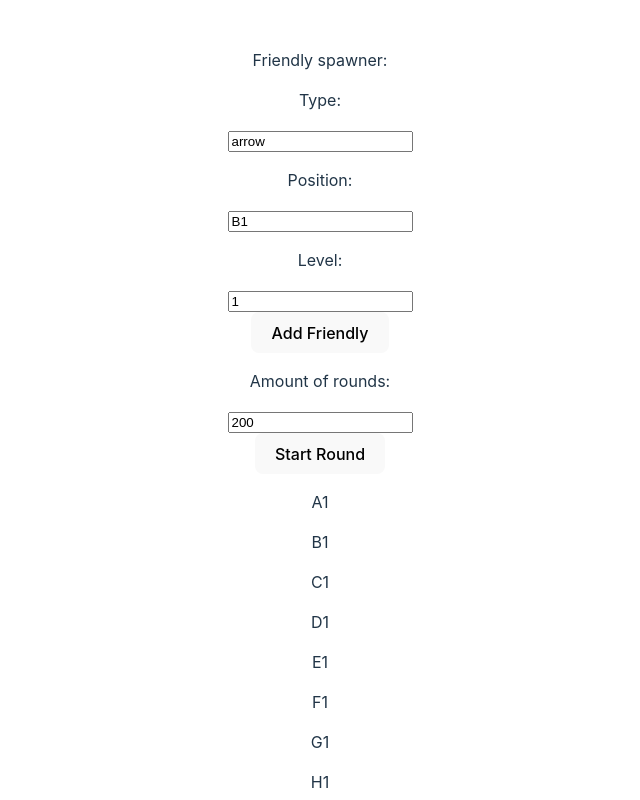
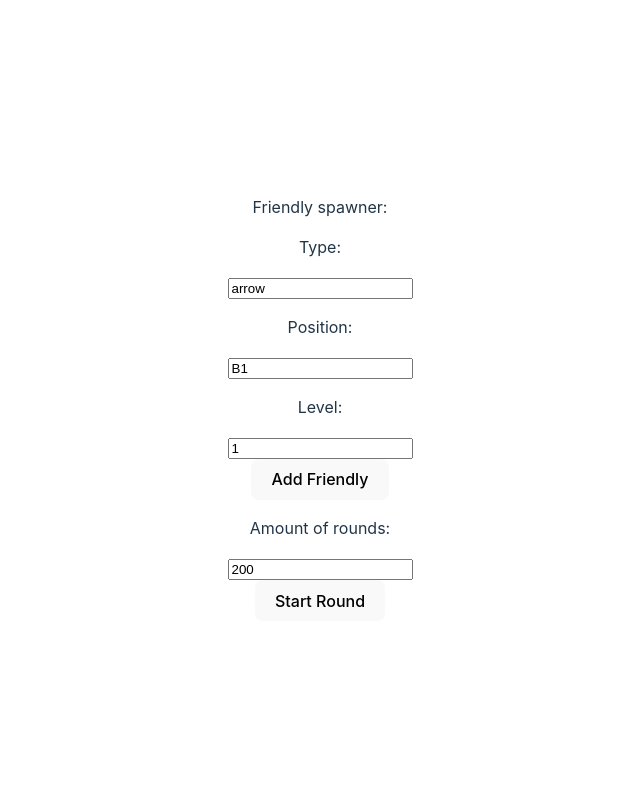
Before and after one commit to daefron/spreadsheet-creep, a React (Vite) app: page / in a window 1280 px wide. Shown: the top 800 px of the page, without its empty margins (320-960 px from the left). Built offline with nearby package versions, Linux system fonts and the light colour scheme.

Commit message:
got grid to display entities moves in real time

```diff
--- a/src/Game Logic/Engine.jsx
+++ b/src/Game Logic/Engine.jsx
@@ -1,4 +1,4 @@
-import { useState } from "react";
+import { useState, useEffect } from "react";
 export default function EngineOutput() {
   const [activeEntities, setActiveEntities] = useState([]);
   const [graveyard, setGraveyard] = useState([]);
@@ -230,10 +230,9 @@ export default function EngineOutput() {
         let spotFree = true;
         activeEntities.forEach((entity) => {
           if (entity.position == newPosition) {
-            return spotFree = false;
+            return (spotFree = false);
           }
         });
-        console.log(spotFree);
         if (spotFree == true) {
           currentEntity.speedCharge = 0;
           currentEntity.position = newPosition;
@@ -393,7 +392,7 @@ export default function EngineOutput() {
       activeEntities.forEach((entity) => {
         entityTurn(entity);
       });
-      GameboardRender();
+      updateGameboardEntities();
       console.log("Turn " + currentTurn + " over.");
     }
 
@@ -518,48 +517,29 @@ export default function EngineOutput() {
     setFriendlyLevel(e.target.value);
   }
 
-  function initialGameboard() {
+  //handles making a usable array for the grid renderer
+  const [gameboardEntities, setGameboardEntities] = useState([]);
+  function updateGameboardEntities() {
     let grid = [];
     const boardWidth = ["A", "B", "C", "D", "E", "F", "G", "H", "I", "J"];
     for (let h = 1; h < 10; h++) {
-      boardWidth.forEach((element) => grid.push(element + h));
-    }
-    return grid;
-  }
-  const [gameboardEntities, setGameboardEntities] = useState(
-    initialGameboard()
-  );
-
-  function updateGameboardEntities() {
-    activeEntities.forEach((entity) => {
-      gameboardEntities.forEach((position) => {
-        //if position on grid is default and entity position => make entity name
-        if (
-          position == entity.position &&
-          position == gameboard[gameboardEntities.indexOf(position)]
-        ) {
-          gameboardEntities.splice(
-            [gameboardEntities.indexOf(entity.position)],
-            1,
-            entity.name
-          );
-        }
-        //if position on grid is not the entities position and the position is the entities name => make default name
-        else if (position !== entity.position && position == entity.name) {
-          gameboardEntities.splice(
-            [gameboardEntities.indexOf(position)],
-            1,
-            gameboard[gameboardEntities.indexOf(position)]
-          );
+      boardWidth.forEach((element) => {
+        let entityMade = false;
+        activeEntities.forEach((entity) => {
+          if (entity.position == element + h) {
+            grid.push(entity.name);
+            entityMade = true;
+          }
+        });
+        if ((entityMade == false)) {
+          grid.push(element + h);
         }
       });
-      console.log(entity.position);
-    });
-    // setGameboardEntities(gameboardEntities);
+    }
+    setGameboardEntities(grid);
   }
 
   function GameboardRender() {
-    updateGameboardEntities();
     return (
       <div>
         {gameboardEntities.map((position) => {
@@ -568,49 +548,6 @@ export default function EngineOutput() {
       </div>
     );
   }
-  //renders the grid to the DOM
-  //THIS IS VERY BROKEN
-  // const [gameboardGrid, setGameboardGrid] = useState([]);
-  // function updateGameboardGrid() {
-  //   let gameboardPositions = [];
-  //   gameboard.forEach((entity, position) => {
-  //     gameboardPositions.push(position);
-  //   });
-  //   gameboard.forEach((entity, position) => {
-  //     let positionIndex = gameboardPositions.indexOf(position);
-  //     if (gameboardGrid[positionIndex] == undefined) {
-  //       if (entity !== undefined) {
-  //         return gameboardGrid.push(
-  //           <p key={position}>
-  //             {position} {entity.name}
-  //           </p>
-  //         );
-  //       } else {
-  //         return gameboardGrid.push(<p key={position}>{position}</p>);
-  //       }
-  //     } else {
-  //       if (entity !== undefined) {
-  //         return gameboardGrid.splice(
-  //           gameboardGrid.indexOf(positionIndex),
-  //           1,
-  //           <p key={position}>
-  //             {position} {entity.name}
-  //           </p>
-  //         );
-  //       } else {
-  //         return gameboardGrid.splice(
-  //           gameboardGrid.indexOf(positionIndex),
-  //           1,
-  //           <p key={position}>{position}</p>
-  //         );
-  //       }
-  //     }
-  //   });
-  //   setGameboardGrid(gameboardGrid);
-  // }
-  // function GameboardGrid() {
-  //   return <>{gameboardGrid}</>;
-  // }
 
   return (
     <>
```
